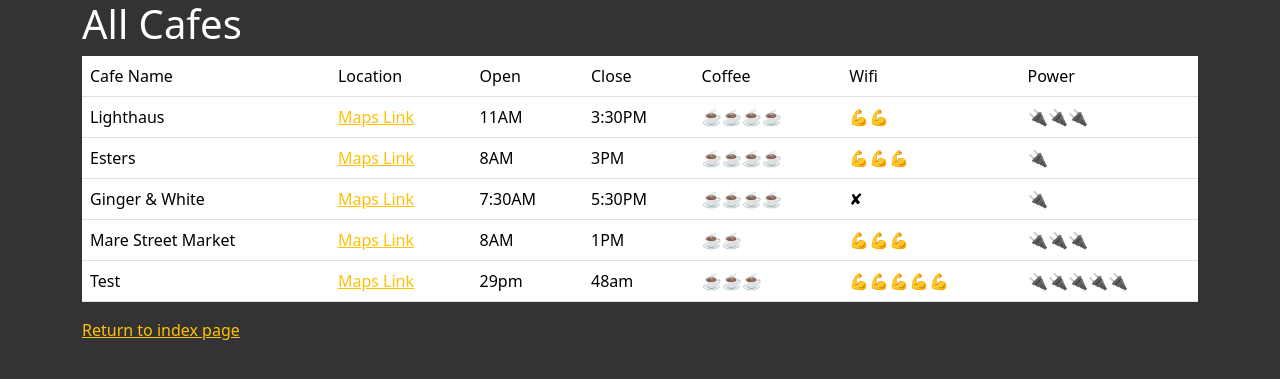
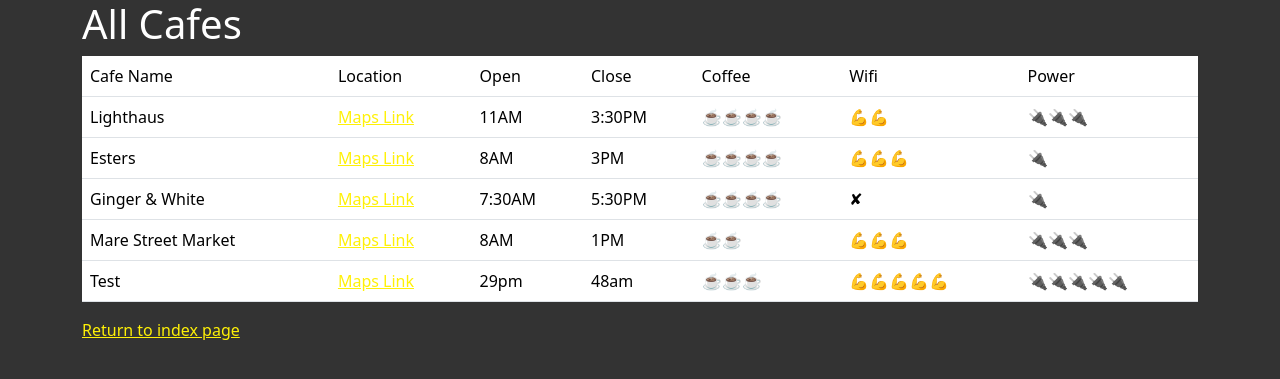
Before and after one commit to Dylalva/Project-CI-CD-Pipeline, a Flask app: page /cafes in a window 1280 px wide. Shown: the top 379 px of the page. Run offline with Flask 3, Linux system fonts and the light colour scheme; some libraries are stand-ins or nearby versions.

Commit message:
Update styles.css

```diff
--- a/static/css/styles.css
+++ b/static/css/styles.css
@@ -6,7 +6,7 @@ color: white;
 }
 
 a {
-    color: #ffc107;
+    color: #fff107;
 }
 
 .jumbotron {
```
